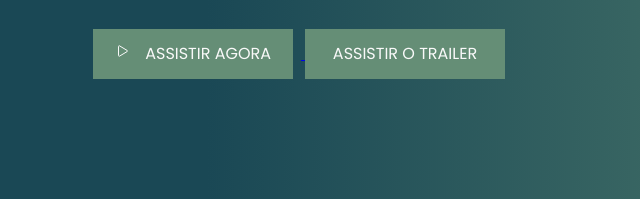
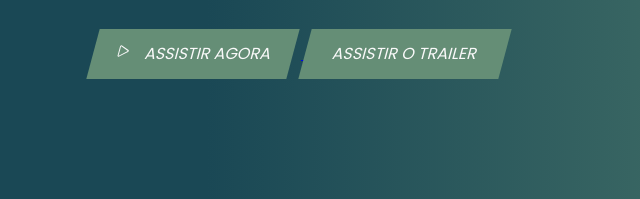
Before and after one commit to BrendaCosta/desafios---Codelandia, a plain HTML site: page 05Chihiro/index.html in a window 1280 px wide. Shown: the part 528-727 px from the top of the page, 7-647 px from the left. Drawn offline with nearby package versions, Linux system fonts and the light colour scheme.

Commit message:
ajuste no botão

```diff
--- a/05Chihiro/index.html
+++ b/05Chihiro/index.html
@@ -32,8 +32,8 @@
                 Chihiro chega a um mundo mágico dominado por uma bruxa. Aqueles que desobedecem são transformados em animais
             </p>
             <div class="botao">
-               <a href="https://www.youtube.com/watch?v=gx-cQj-3KVI" target="_blank"> <button> <ion-icon name="play-outline"></ion-icon> Assistir Agora</button> </a>
-               <a href="https://youtu.be/SgZI655GgHk" target="_blank"><button class="trailler"> Assistir o trailer</button> </a>
+               <a href="https://www.youtube.com/watch?v=gx-cQj-3KVI" target="_blank"> <button> <ion-icon name="play-outline"></ion-icon> <span> Assistir Agora </span></button> </a>
+               <a href="https://youtu.be/SgZI655GgHk" target="_blank"><button class="trailler"> <span> Assistir o trailer </span></button> </a>
             </div>
         </div>
 
--- a/05Chihiro/style.css
+++ b/05Chihiro/style.css
@@ -76,9 +76,13 @@ button{
     line-height: 180%;
     text-transform: uppercase;
     color: #F9F9F9;
+    transform: skew(-15deg, 0deg);
 
 
 }
+button span {
+    transform: skew(15deg, 0deg);
+  }
 
 button:hover{
     border: 3px solid #658E76;
```
